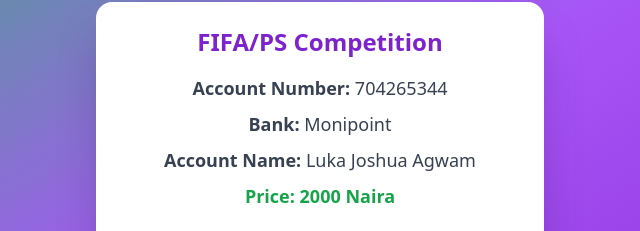
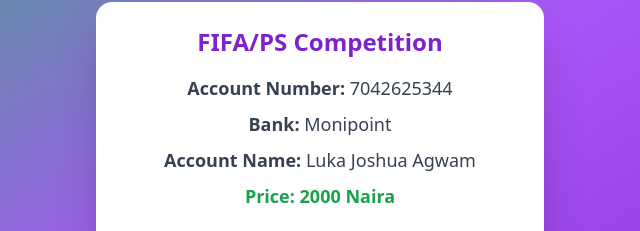
Before and after one commit to DestinyTch/fifa, a plain HTML site: page index.html in a window 1280 px wide. Shown: the part 226-457 px from the top of the page, 320-960 px from the left. Drawn offline with nearby package versions, Linux system fonts and the light colour scheme.

Commit message:
Update index.html

```diff
--- a/index.html
+++ b/index.html
@@ -12,7 +12,7 @@
 <body class="bg-gradient-to-br from-green-500 via-purple-500 to-purple-700 min-h-screen flex items-center justify-center p-4 relative">
   <div id="card" class="bg-white max-w-md w-full rounded-2xl shadow-2xl p-6 text-center transform scale-95 opacity-0">
     <h1 class="text-2xl font-bold text-purple-700 mb-4">FIFA/PS Competition</h1>
-    <p class="text-lg text-gray-700 mb-2"><span class="font-semibold">Account Number:</span> 704265344</p>
+    <p class="text-lg text-gray-700 mb-2"><span class="font-semibold">Account Number:</span> 7042625344</p>
     <p class="text-lg text-gray-700 mb-2"><span class="font-semibold">Bank:</span> Monipoint</p>
     <p class="text-lg text-gray-700 mb-2"><span class="font-semibold">Account Name:</span> Luka Joshua Agwam</p>
     <p class="text-lg text-green-600 font-bold mb-6">Price: 2000 Naira</p>
```
